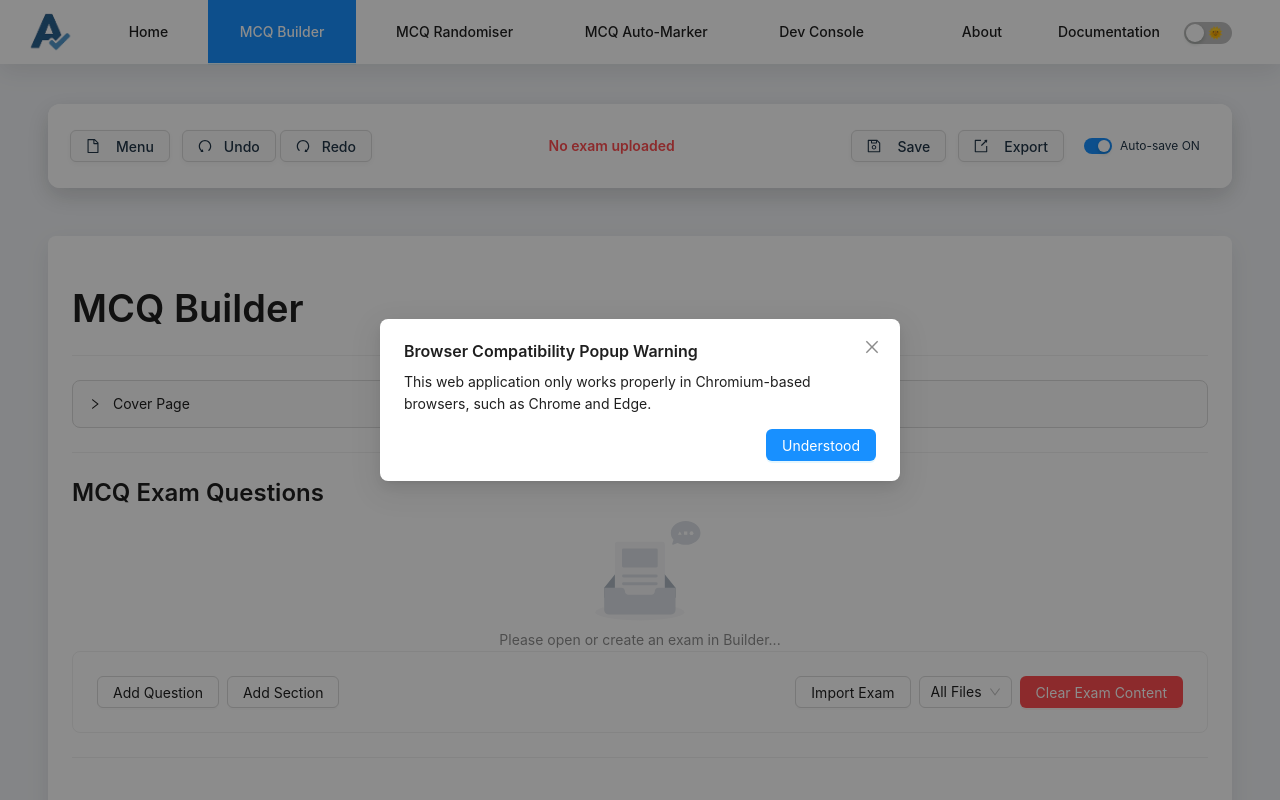
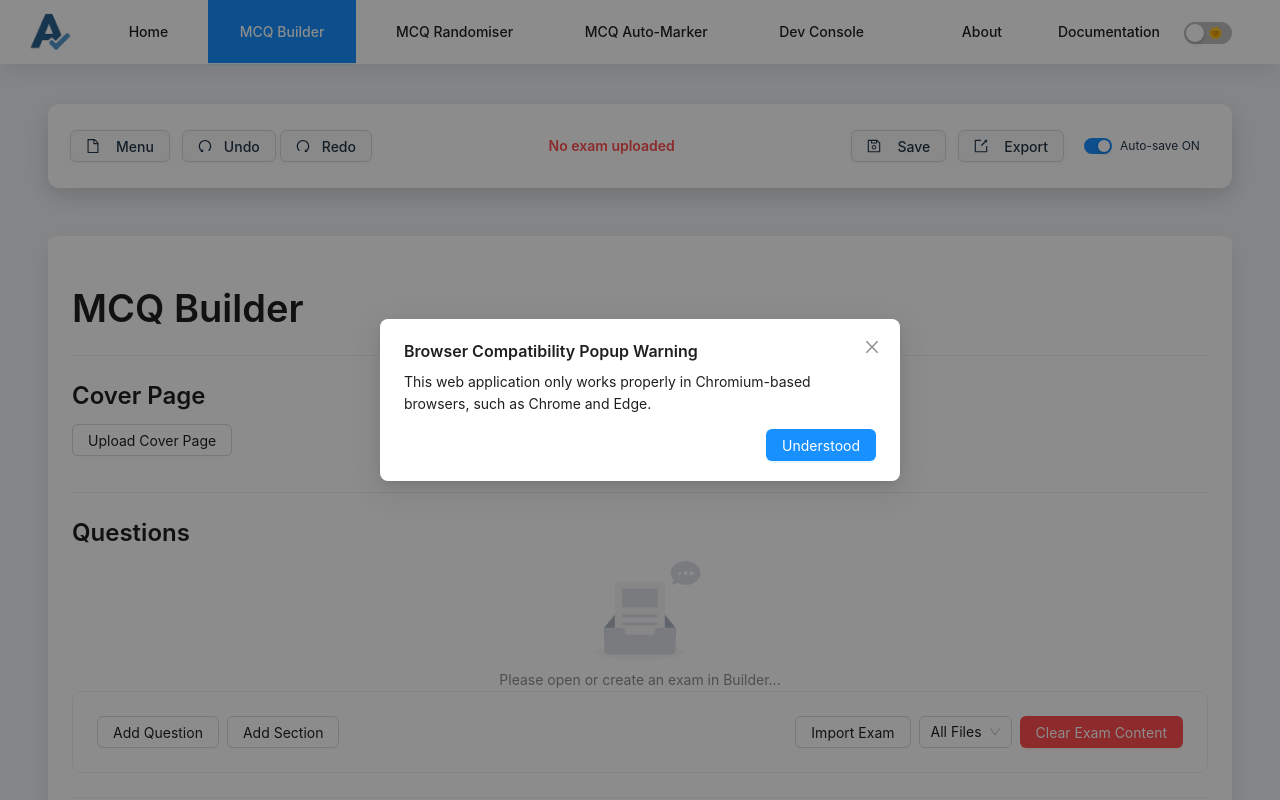
Before and after one commit to uoa-compsci399-2025-s1/capstone-project-2025-s1-team-11, a React (Vite) app in the folder client/: page /builder in a window 1280 px wide. Shown: the top 800 px of the page. Built offline with nearby package versions, Linux system fonts and the light colour scheme.

Commit message:
removed cover page dropdown on builder

```diff
--- a/client/src/pages/builder.jsx
+++ b/client/src/pages/builder.jsx
@@ -28,14 +28,13 @@ const Builder = () => {
     };
 
 
+    return (
+        <>
+            <Title level={1}>MCQ Builder</Title>
+            <Divider />
 
-    const coverPageItems = [
-        {
-            key: '1',
-            label: 'Cover Page',
-            children: (
-                <div style={{ padding: '16px 0' }}>
-                    <Title level={3}>Cover Page</Title>
+            <div>
+                        <Typography.Title level={3}>Cover Page</Typography.Title>
                         <Button type="default" style={{ marginBottom: 12 }} onClick={handleUploadClick}>
                             Upload Cover Page
                         </Button>
@@ -47,32 +46,17 @@ const Builder = () => {
                             onChange={handleFileChange}
                         />
                         {coverPage && (
-                        <Paragraph style={{ marginBottom: 24, color: "green" }}>
+                            <p style={{ marginBottom: 24, color: "green" }}>
                                 Cover page uploaded: {coverPage.name}
-                        </Paragraph>
+                            </p>
                         )}
                     </div>
-            ),
-        }
-    ];
-
-    return (
-        <>
-            <Title level={1}>MCQ Builder</Title>
-            <Divider />
-
-            {/* Cover Page Section */}
-            <Collapse
-                defaultActiveKey={[]}
-                items={coverPageItems}
-                style={{ marginTop: '16px' }}
-            />
 
             <Divider />
 
             {/* MCQ Exam Questions Section */}
             <div style={{ marginTop: '24px' }}>
-                <Title level={3}>MCQ Exam Questions</Title>
+                <Title level={3}>Questions</Title>
                 {exam?
                 <ExamDisplay
                     exam={exam}
```
Lines whose indentation alone changed are shown as unchanged.
